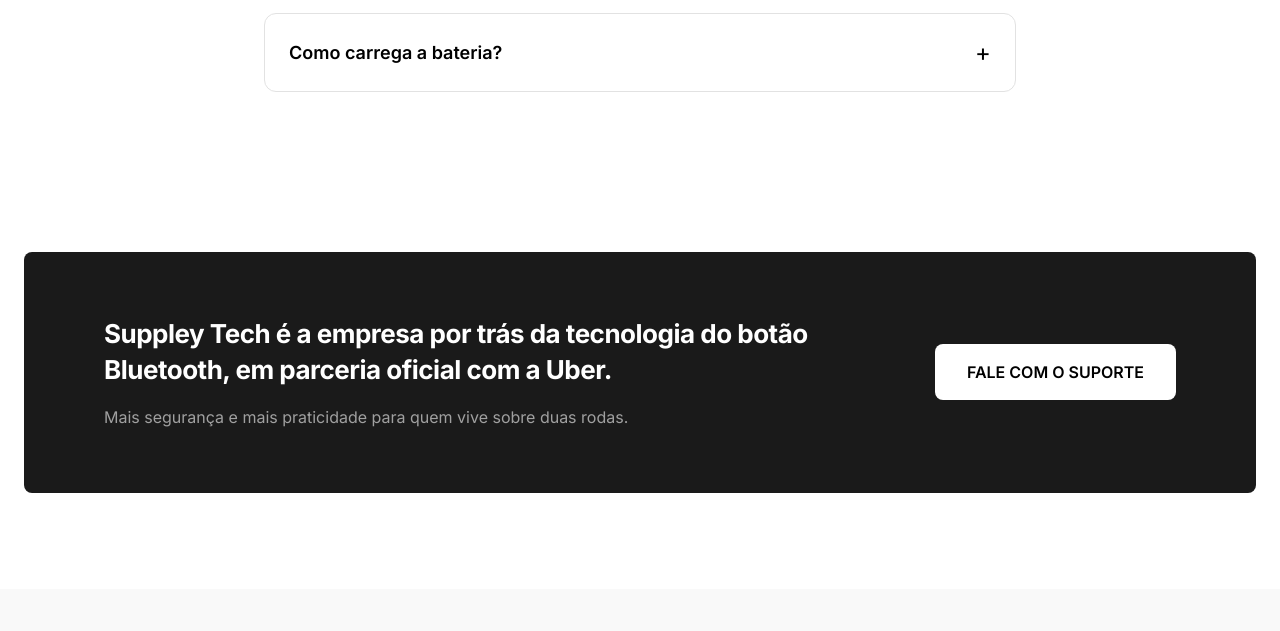
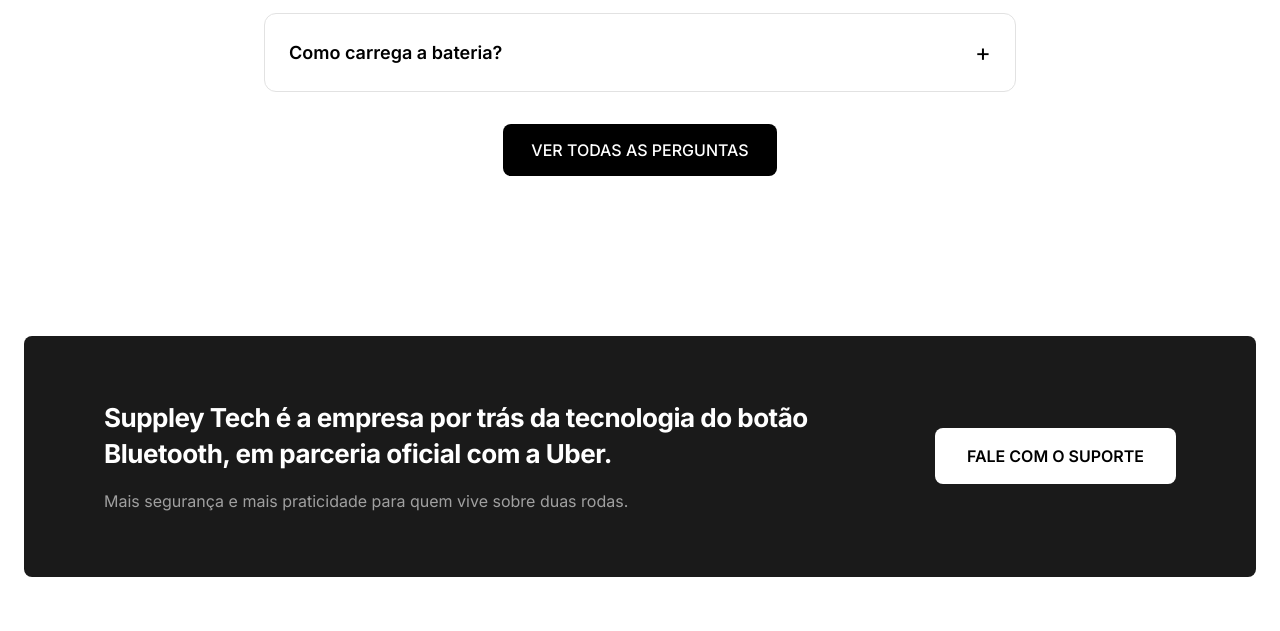
Before and after one commit to linkyiz/botaoubersuppley, a plain HTML site: page index.html in a window 1280 px wide. Shown: the part 3247-3878 px from the top of the page. Drawn offline with Linux system fonts and the light colour scheme.

Commit message:
Add files via upload

```diff
--- a/index.html
+++ b/index.html
@@ -199,6 +199,9 @@
                     </div>
                 </div>
             </div>
+            <div style="text-align: center; margin-top: 2rem;">
+                <a href="#" class="btn btn-primary-black btn-large">VER TODAS AS PERGUNTAS</a>
+            </div>
         </div>
     </section>
 
```
